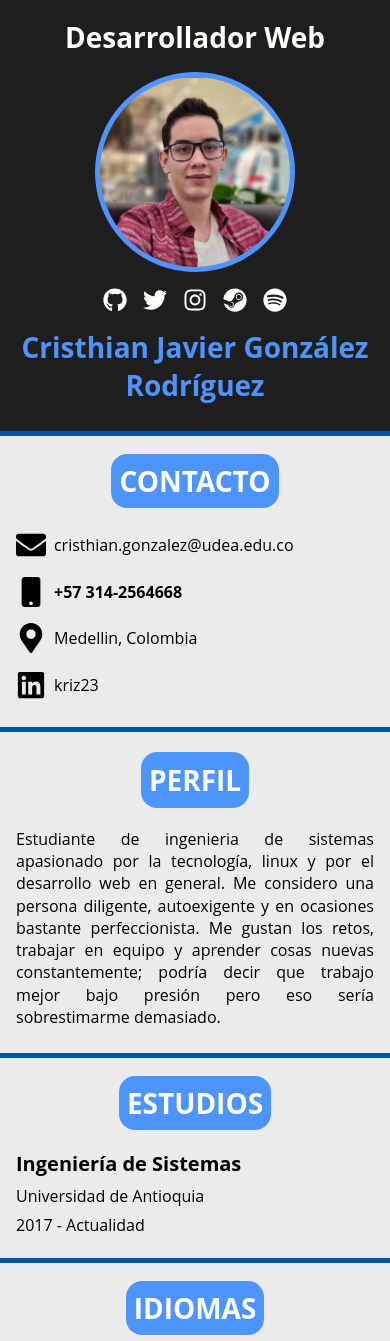
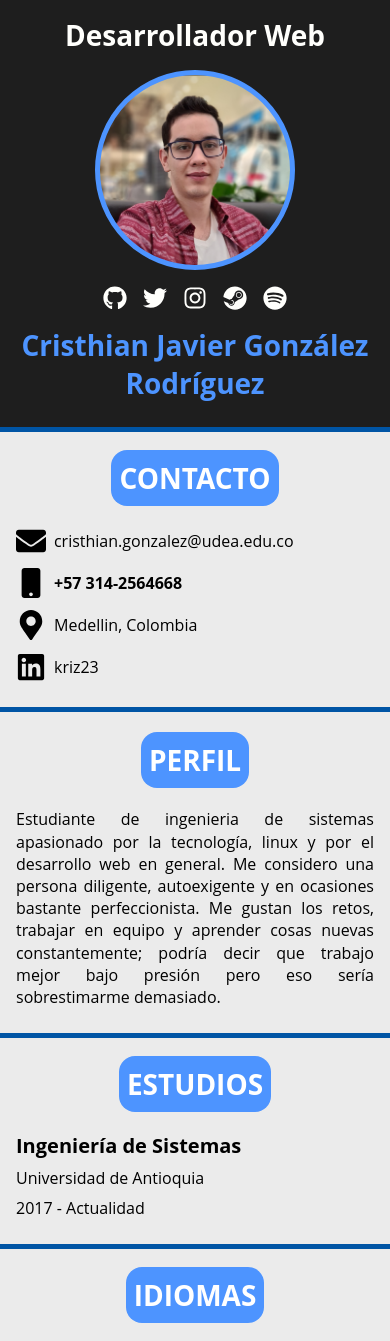
Before and after one commit to kriz23/IngWeb-Proj2, a React (Create React App) app: page / in a window 390 px wide. Shown: the top 1341 px of the page. Built offline with nearby package versions, Linux system fonts and the light colour scheme.

Commit message:
cv finished

```diff
--- a/src/components/Contacto.jsx
+++ b/src/components/Contacto.jsx
@@ -3,7 +3,7 @@ import { IconText } from 'components/IconText';
 import { Title } from 'components/Title';
 
 const Contacto = () => (
-  <div className='flex flex-col items-center h-[15.5rem]'>
+  <div className='flex flex-col items-center'>
     <Title text='CONTACTO' />
 
     <IconText />
--- a/src/components/CursosAfines.jsx
+++ b/src/components/CursosAfines.jsx
@@ -2,7 +2,7 @@ import React from 'react';
 import { Title } from 'components/Title';
 
 const CursosAfines = () => (
-  <div className='flex flex-col items-center h-[14.375rem] select-none'>
+  <div className='flex flex-col items-center select-none'>
     <Title text='CURSOS AFINES' />
     <div className='self-start pl-7'>
       <ul className='list-disc'>
--- a/src/components/Description.jsx
+++ b/src/components/Description.jsx
@@ -9,7 +9,7 @@ import {
 import { DescriptionHeader } from 'components/DescriptionHeader';
 
 const Description = () => (
-  <div className='flex flex-col items-center justify-center h-[24.375rem] select-none gap-4'>
+  <div className='flex flex-col items-center justify-center select-none gap-4'>
     <b>
       <h3 className='text-White text-center'>Desarrollador Web</h3>
     </b>
--- a/src/components/Estudios.jsx
+++ b/src/components/Estudios.jsx
@@ -2,7 +2,7 @@ import React from 'react';
 import { Title } from 'components/Title';
 
 const Estudios = () => (
-  <div className='flex flex-col items-center h-[9.813rem] w-full select-none'>
+  <div className='flex flex-col items-center w-full select-none'>
     <Title text='ESTUDIOS' />
     <div className='self-start xl:text-White'>
       <h4 className='mb-[0.438rem]'>
--- a/src/components/ExpLaboral.jsx
+++ b/src/components/ExpLaboral.jsx
@@ -2,7 +2,7 @@ import React from 'react';
 import { Title } from 'components/Title';
 
 const ExpLaboral = () => (
-  <div className='flex flex-col items-center h-[26.625rem]'>
+  <div className='flex flex-col items-center'>
     <Title text='EXP. LABORAL' />
     <div className='self-start'>
       <h4 className='mb-0'>
--- a/src/components/Hobbies.jsx
+++ b/src/components/Hobbies.jsx
@@ -2,7 +2,7 @@ import React from 'react';
 import { Title } from 'components/Title';
 
 const Hobbies = () => (
-  <div className='flex flex-col items-center h-[8.875rem] md:mt-10'>
+  <div className='flex flex-col items-center md:mt-10'>
     <Title text='HOBBIES' />
     <div className='grid grid-cols-2 w-full'>
       <div className='self-start pl-7'>
--- a/src/components/Idiomas.jsx
+++ b/src/components/Idiomas.jsx
@@ -2,7 +2,7 @@ import React from 'react';
 import { Title } from 'components/Title';
 
 const Idiomas = () => (
-  <div className='flex flex-col items-center h-[8.125rem] md:mt-10 xl:mt-0 w-full'>
+  <div className='flex flex-col items-center md:mt-10 xl:mt-0 w-full'>
     <Title text='IDIOMAS' />
     <div className='self-start pl-7 xl:text-White'>
       <ul className='list-disc'>
--- a/src/components/Perfil.jsx
+++ b/src/components/Perfil.jsx
@@ -2,7 +2,7 @@ import React from 'react';
 import { Title } from 'components/Title';
 
 const Perfil = () => (
-  <div className='flex flex-col items-center h-[17.25rem]'>
+  <div className='flex flex-col items-center'>
     <Title text='PERFIL' />
     <p className='text-justify text-p font-OpenSans'>
       Estudiante de ingenieria de sistemas apasionado por la tecnología, linux y
--- a/src/pages/Home.jsx
+++ b/src/pages/Home.jsx
@@ -20,52 +20,50 @@ const Home = () => (
       <span className='text-gray-200'>And react router</span>
     </div> */}
 
-    <div className='container'>
-      <div className='md:hidden'>
-        <div className='pt-4 px-4 pb-[1.563rem] bg-Black border-b-[5px] border-DarkBlue'>
+    <div className='container2'>
+      <div className='pt-4 px-4 pb-[1.563rem] bg-Black border-b-[5px] border-DarkBlue md:hidden'>
         <Description />
       </div>
-        <div className='pt-[1.125rem] px-4 pb-[1.563rem] bg-Gray border-b-[5px] border-DarkBlue'>
+      <div className='pt-[1.125rem] px-4 pb-[1.563rem] bg-Gray border-b-[5px] border-DarkBlue md:hidden'>
         <Contacto />
       </div>
-        <div className='pt-[1.25rem] px-4 pb-[1.563rem] bg-Gray border-b-[5px] border-DarkBlue'>
+      <div className='pt-[1.25rem] px-4 pb-[1.563rem] bg-Gray border-b-[5px] border-DarkBlue md:hidden'>
         <Perfil />
       </div>
-        <div className='pt-[1.125rem] px-4 pb-[1.563rem] bg-Gray border-b-[5px] border-DarkBlue'>
+      <div className='pt-[1.125rem] px-4 pb-[1.563rem] bg-Gray border-b-[5px] border-DarkBlue md:hidden'>
         <Estudios />
       </div>
-        <div className='pt-[1.125rem] px-4 pb-[1.563rem] bg-Gray border-b-[5px] border-DarkBlue'>
+      <div className='pt-[1.125rem] px-4 pb-[1.563rem] bg-Gray border-b-[5px] border-DarkBlue md:hidden'>
         <Idiomas />
       </div>
-        <div className='pt-[1.125rem] px-4 pb-[1.563rem] bg-Gray border-b-[5px] border-DarkBlue'>
+      <div className='pt-[1.125rem] px-4 pb-[1.563rem] bg-Gray border-b-[5px] border-DarkBlue md:hidden'>
         <ExpLaboral />
       </div>
-        <div className='pt-[1.125rem] px-4 pb-[1.563rem] bg-Gray border-b-[5px] border-DarkBlue'>
+      <div className='pt-[1.125rem] px-4 pb-[1.563rem] bg-Gray border-b-[5px] border-DarkBlue md:hidden'>
         <CursosAfines />
       </div>
-        <div className='pt-[1.125rem] px-4 pb-[1.563rem] bg-Gray border-b-[5px] border-DarkBlue'>
+      <div className='pt-[1.125rem] px-4 pb-[1.563rem] bg-Gray border-b-[5px] border-DarkBlue md:hidden'>
         <Hobbies />
-        </div>
       </div>
       <div className='hidden md:flex col-span-3 bg-Black border-b-[5px] border-DarkBlue pt-4 px-6 pb-2 xl:hidden'>
         <DescriptionT />
       </div>
-      <div className='hidden md:flex col-end-2 bg-DarkGray border-b-[5px] border-DarkBlue pt-[1.875rem] px-12 xl:hidden'>
+      <div className='hidden md:flex col-end-2 bg-DarkGray border-b-[5px] border-DarkBlue py-[1.875rem] px-12 xl:hidden'>
         <Contacto />
       </div>
-      <div className='hidden md:flex flex-col col-end-3 bg-DarkGray border-b-[5px] border-DarkBlue pt-[1.875rem] px-12 xl:hidden'>
+      <div className='hidden md:flex flex-col col-end-3 bg-DarkGray border-b-[5px] border-DarkBlue py-[1.875rem] px-12 xl:hidden'>
         <Estudios />
         <Idiomas />
       </div>
-      <div className='hidden md:flex col-end-2 bg-DarkGray border-b-[5px] border-DarkBlue pt-[1.875rem] px-8 xl:hidden'>
+      <div className='hidden md:flex col-end-2 bg-DarkGray border-b-[5px] border-DarkBlue py-[1.875rem] px-8 xl:hidden'>
         <ExpLaboral />
       </div>
-      <div className='hidden md:flex flex-col col-end-3 bg-DarkGray border-b-[5px] border-DarkBlue pt-[1.875rem] px-8 xl:hidden'>
+      <div className='hidden md:flex flex-col col-end-3 bg-DarkGray border-b-[5px] border-DarkBlue py-[1.875rem] px-8 xl:hidden'>
         <CursosAfines />
         <Hobbies />
       </div>
       <div className='hidden xl:flex w-screen'>
-        <aside className='w-[28.26%] flex flex-col bg-Black border-r-[5px] border-b-[5px] border-DarkBlue items-center justify-start pt-4 px-8 pb-2'>
+        <aside className='w-[28.26%] flex flex-col bg-Black border-r-[5px] border-b-[5px] border-DarkBlue items-center justify-start pt-4 px-8 pb-4'>
           <Aside />
         </aside>
         <div className='w-[71.74%] flex flex-col '>
--- a/src/styles/index.css
+++ b/src/styles/index.css
@@ -30,9 +30,8 @@
   --Black: #1e1e1e;
 } */
 
-.container {
-  /* @apply grid h-screen grid-cols-1 grid-rows-[repeat(8,_minmax(175px,_471px))]; */
-  @apply grid h-screen max-w-screen-md grid-cols-1 grid-rows-[428px_293px_20rem_201px_175px_471px_275px_197px] md:grid-cols-2 md:grid-rows-[17.375rem_25rem_32.375rem] md:max-w-screen-xl xl:grid-rows-none xl:grid-cols-none;
+.container2 {
+  @apply grid h-screen grid-cols-1 md:grid-cols-2 xl:grid-cols-none;
 }
 
 .section {
```
Lines whose indentation alone changed are shown as unchanged.
